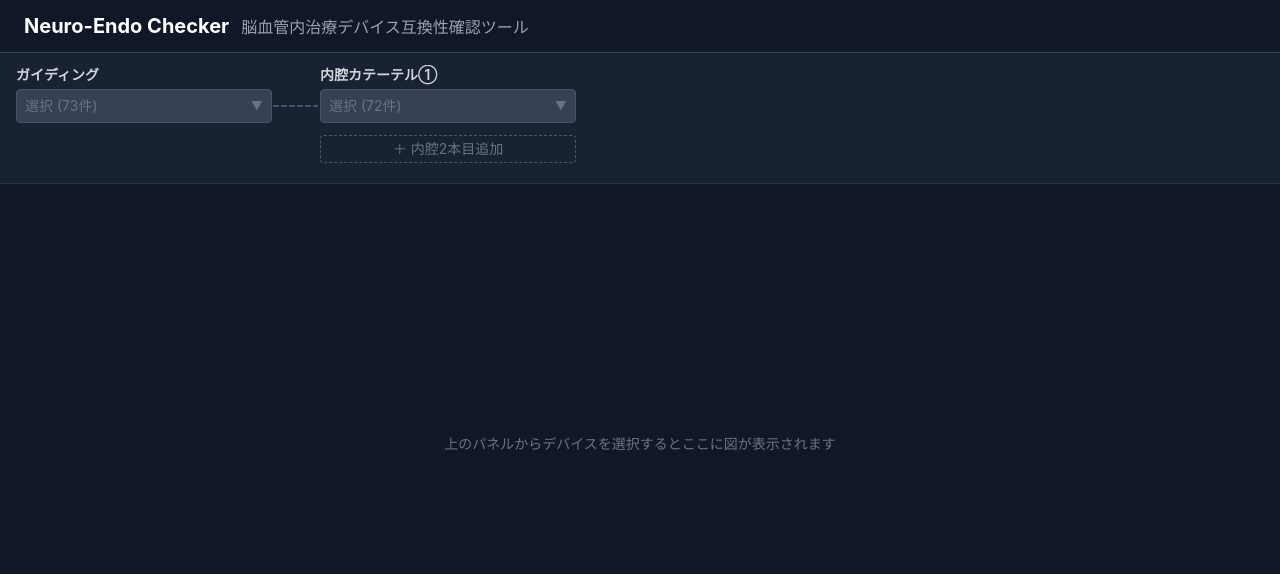
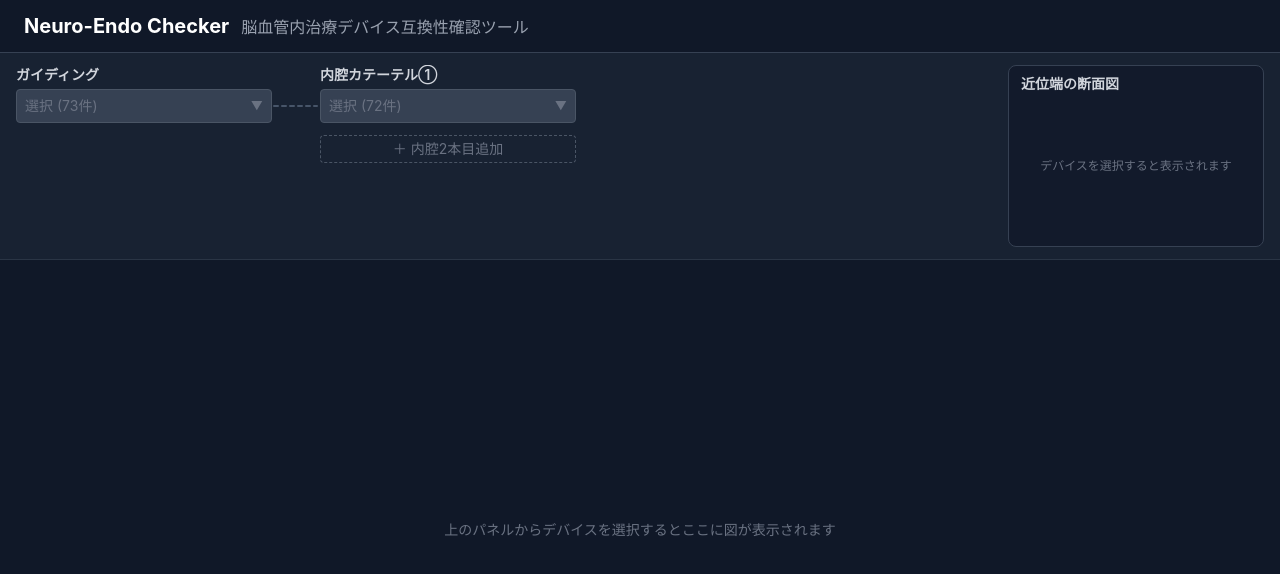
Before and after one commit to venturahighway83/neuro-endo-checker-ver2, a Next.js app in the folder apps/web/: page / in a window 1280 px wide. Shown: the top 574 px of the page. Built offline with nearby package versions, Linux system fonts and the light colour scheme.

Commit message:
Add proximal cross section and move incompatibility notices above 3D

```diff
--- a/apps/web/components/CheckerApp.tsx
+++ b/apps/web/components/CheckerApp.tsx
@@ -6,6 +6,7 @@ import { checkCompatibility, checkDualCompatibility } from '@neuro-endo/core';
 import { DevicePanel } from './DevicePanel';
 import { DeviceConnections } from './DeviceConnections';
 import { CatheterDiagram } from './CatheterDiagram';
+import { ProximalCrossSection } from './ProximalCrossSection';
 import { STATUS_LABEL, STATUS_BG, STATUS_TEXT, STATUS_BORDER } from './statusUtils';
 
 interface Props {
@@ -202,13 +203,13 @@ export function CheckerApp({ guidingDevices, intermediateDevices, microDevices }
 
   // ── Render ─────────────────────────────────────────────────────────────────
   return (
-    <div className="relative isolate flex flex-col h-full bg-gray-900">
+    <div className="relative isolate flex flex-col h-full overflow-y-auto bg-gray-900">
 
       {/* ── Device selection + results ── */}
       <div className="relative z-10 shrink-0 flex flex-wrap gap-x-4 gap-y-3 px-4 py-3 border-b border-gray-700/60 bg-gray-800/60">
 
         {/* Left: device dropdowns */}
-        <div className="flex-1 min-w-0 basis-[52rem] overflow-x-auto pb-2">
+        <div className="flex-1 min-w-0 overflow-x-auto pb-2">
 
           <DeviceConnections>
           <div className="flex flex-col gap-3">
@@ -294,10 +295,19 @@ export function CheckerApp({ guidingDevices, intermediateDevices, microDevices }
           </DeviceConnections>
         </div>
 
-        {/* Only incompatible results are shown. */}
+        <ProximalCrossSection
+          guiding={guiding} inner1={inner1} inner2={showInner2 ? inner2 : null}
+          micro1a={micro_i1_1} micro1b={showMicro2_i1 ? micro_i1_2 : null}
+          micro2a={showInner2 ? micro_i2_1 : null}
+          micro2b={showInner2 && showMicro2_i2 ? micro_i2_2 : null}
+        />
+      </div>
+
+        {/* Only incompatible results are shown, above the 3D view. */}
         {hasIncompatibleResult && (
-        <div className="w-[27rem] max-w-full shrink-0 flex flex-col gap-1.5">
+        <div className="relative z-10 shrink-0 border-b border-gray-700/60 bg-gray-900 px-4 py-2">
           <div className="text-sm font-semibold text-gray-400 mb-0.5">適合性チェック</div>
+          <div className="grid grid-cols-1 xl:grid-cols-2 gap-1.5">
           {result_g_i1?.status === 'incompatible' && (
             <ResultCard label="ガイディング → 内腔①" result={result_g_i1} />
           )}
@@ -325,14 +335,14 @@ export function CheckerApp({ guidingDevices, intermediateDevices, microDevices }
           {result_dual_i2?.status === 'incompatible' && (
             <DualResultCard label="内腔② → マイクロ①②同時" result={result_dual_i2} />
           )}
+          </div>
         </div>
         )}
-      </div>
 
       {/* ── Catheter diagram ── */}
-      <div className="relative z-0 -mt-24 min-h-0 flex-1">
+      <div className="relative z-0 min-h-[240px] flex-1">
         <CatheterDiagram
-          overlayTop={96}
+          overlayTop={0}
           guiding={guiding}
           inner1={inner1}
           inner2={showInner2 ? inner2 : null}
--- /dev/null
+++ b/apps/web/components/ProximalCrossSection.tsx
@@ -0,0 +1,70 @@
+import type { Device } from '@neuro-endo/core';
+import { frToMm, inchToMm } from '@neuro-endo/core';
+
+interface Props {
+  guiding: Device | null;
+  inner1: Device | null;
+  inner2: Device | null;
+  micro1a: Device | null;
+  micro1b: Device | null;
+  micro2a: Device | null;
+  micro2b: Device | null;
+}
+
+const valid = (n: number | null | undefined): n is number =>
+  typeof n === 'number' && Number.isFinite(n) && n > 0;
+
+export function ProximalCrossSection(props: Props) {
+  function make(device: Device | null, label: string) {
+    if (!device) return null;
+    const outerKnown = valid(device.proximal_od_inch);
+    const innerKnown = valid(device.proximal_id_inch);
+    return {
+      device, label, x: 0,
+      outer: (outerKnown ? inchToMm(device.proximal_od_inch!) : frToMm(device.od_fr)) / 2,
+      inner: (innerKnown ? inchToMm(device.proximal_id_inch!) : inchToMm(device.id_inch)) / 2,
+      outerKnown, innerKnown,
+      color: device.category === 'ガイディング' ? '#f97316'
+        : device.category === '中間' ? '#22c55e' : '#3b82f6',
+    };
+  }
+  type Section = NonNullable<ReturnType<typeof make>>;
+  const g = make(props.guiding, 'G');
+  const i1 = make(props.inner1, '①');
+  const i2 = make(props.inner2, '②');
+  const m1a = make(props.inner1?.category === '中間' ? props.micro1a : null, '①a');
+  const m1b = make(props.inner1?.category === '中間' ? props.micro1b : null, '①b');
+  const m2a = make(props.inner2?.category === '中間' ? props.micro2a : null, '②a');
+  const m2b = make(props.inner2?.category === '中間' ? props.micro2b : null, '②b');
+  function place(a: Section | null, b: Section | null, center: number) {
+    if (a) a.x = center - (b?.outer ?? 0);
+    if (b) b.x = center + (a?.outer ?? 0);
+  }
+  place(i1, i2, 0);
+  place(m1a, m1b, i1?.x ?? 0);
+  place(m2a, m2b, i2?.x ?? 0);
+  const sections = [g, i1, i2, m1a, m1b, m2a, m2b].filter((s): s is Section => s !== null);
+  const extent = Math.max(1, ...sections.map(s => Math.abs(s.x) + Math.max(s.outer, s.inner))) * 1.2;
+  const fallback = sections.some(s => !s.outerKnown || !s.innerKnown);
+
+  return (
+    <section aria-label="近位端の断面図" className="w-64 shrink-0 rounded-lg border border-gray-700 bg-gray-900/70 px-3 py-2">
+      <h2 className="text-sm font-semibold text-gray-300">近位端の断面図</h2>
+      {sections.length ? <>
+        <svg role="img" aria-label="選択デバイスの近位径の組み合わせ" viewBox={`${-extent} ${-extent} ${extent * 2} ${extent * 2}`} className="mx-auto h-36 w-full">
+          {sections.map(s => (
+            <g key={s.label}>
+              <title>{s.label}: {s.device.name}</title>
+              <circle cx={s.x} cy={0} r={s.outer} fill={s.color} fillOpacity={0.35} stroke={s.color} strokeWidth={1.5} vectorEffect="non-scaling-stroke" strokeDasharray={s.outerKnown ? undefined : '4 3'} />
+              <circle cx={s.x} cy={0} r={s.inner} fill="#111827" stroke={s.color} strokeWidth={1} vectorEffect="non-scaling-stroke" strokeDasharray={s.innerKnown ? undefined : '4 3'} />
+              <text x={s.x} y={-s.outer - extent * 0.035} fill={s.color} fontSize={extent * 0.13} textAnchor="middle">{s.label}</text>
+            </g>
+          ))}
+        </svg>
+        <p className="text-[10px] leading-4 text-gray-400">G：ガイディング／①②：内腔／a b：マイクロ</p>
+        <p className="text-[10px] leading-4 text-gray-500">近位径の組み合わせを同一縮尺で表示</p>
+        {fallback && <p className="text-[10px] leading-4 text-amber-400">破線：近位径未登録のため一般径で参考表示</p>}
+      </> : <p className="flex h-36 items-center justify-center text-xs text-gray-500">デバイスを選択すると表示されます</p>}
+    </section>
+  );
+}
```
